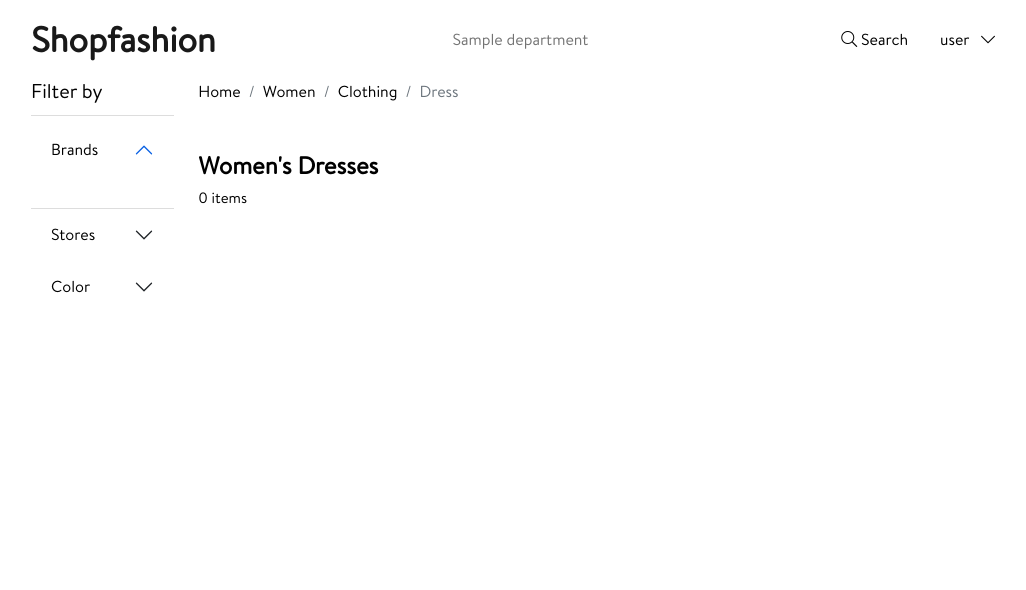
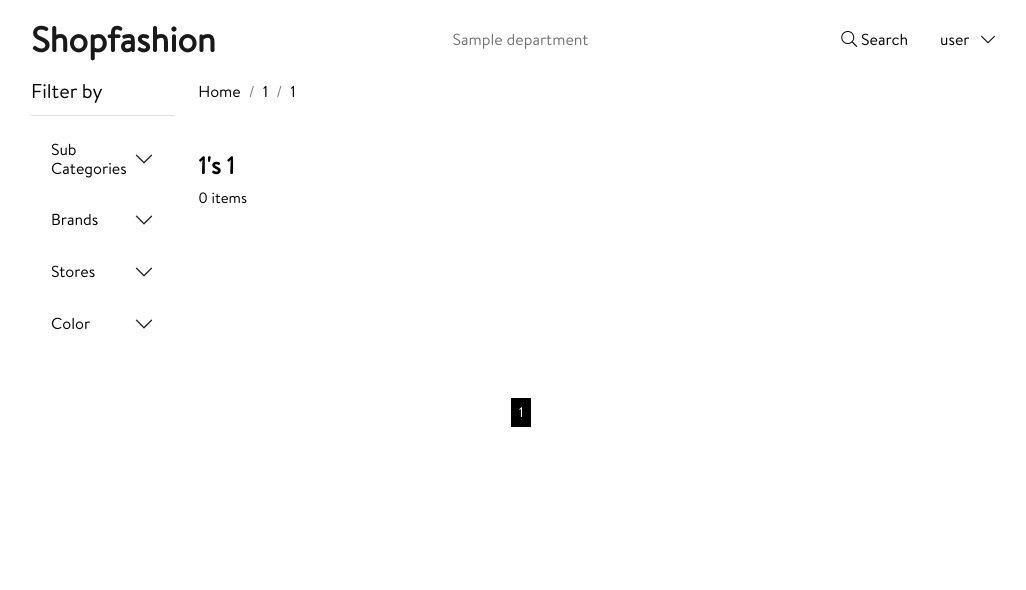
Before and after one commit to priteshtagline/shop-fashion, a Django app: page /browse/1/1/ in a window 1280 px wide. Shown: the top 590 px of the page, without its empty margins (119-1145 px from the left). Run offline with Django 3.2, Linux system fonts and the light colour scheme; tables that the repository leaves empty hold one stand-in row (values such as "Sample post"); some libraries are stand-ins or nearby versions.

Commit message:
Browse page intigration.
Page title create dynamically.
Product filter data diplay dynamically and filter working proper.

```diff
--- a/website/templates/browse.html
+++ b/website/templates/browse.html
@@ -2,7 +2,7 @@
 {% load static %}
 {% load static admin_tags %}
 
-{% block title %} Home | {{block.super}} {% endblock %}
+{% block title %} {{ view.kwargs.department|title }}'s {% firstof view.kwargs.subcategory|default_if_none:""|title view.kwargs.category|default_if_none:""|title "" %} | {{block.super}} {% endblock %}
 
 {% block body %}
 <main>
@@ -11,15 +11,62 @@
             <div class="col-md-2 filter side-nav fixed" id="slide-out">
                 <div class="accordion" id="accordionExample">
                     <h2 class="fw-light fs-5 heading-filter">Filter by</h2>
+
+                    {% if not view.kwargs.category %}
                     <div class="accordion-item">
                         <h2 class="accordion-header" id="headingOne">
-                            <button class="accordion-button" type="button" data-bs-toggle="collapse"
-                                data-bs-target="#panelsStayOpen-collapseOne" aria-expanded="true"
+                            <button class="accordion-button collapsed" type="button" data-bs-toggle="collapse"
+                                data-bs-target="#panelsStayOpen-category" aria-expanded="false"
+                                aria-controls="panelsStayOpen-category">
+                                Categories
+                            </button>
+                        </h2>
+                        <div id="panelsStayOpen-category" class="accordion-collapse collapse">
+                            <div class="accordion-body">
+                                <ul class="collections">
+                                    {% for category in categories_list %}
+                                    <li class="collections-item">
+                                       <label> <a href="{{ request.path }}{{ category|lower }}?{{request.GET.urlencode}}">{{category|title}}</a></label>
+                                    </li>
+                                    {% endfor %}
+                                </ul>
+                            </div>
+                        </div>
+                    </div>
+                    {% endif %}
+
+                    {% if not view.kwargs.subcategory and view.kwargs.category %}
+                    <div class="accordion-item">
+                        <h2 class="accordion-header" id="headingOne">
+                            <button class="accordion-button collapsed" type="button" data-bs-toggle="collapse"
+                                data-bs-target="#panelsStayOpen-subcategory" aria-expanded="false"
+                                aria-controls="panelsStayOpen-subcategory">
+                                Sub Categories
+                            </button>
+                        </h2>
+                        <div id="panelsStayOpen-subcategory" class="accordion-collapse collapse">
+                            <div class="accordion-body">
+                                <ul class="collections">
+                                    {% for sub_category in subcategories_list %}
+                                    <li class="collections-item">
+                                         <label> <a href="{{ request.path }}{{ sub_category|lower }}?{{request.GET.urlencode}}">{{sub_category|title}}</a></label>
+                                    </li>
+                                    {% endfor %}
+                                </ul>
+                            </div>
+                        </div>
+                    </div>
+                    {% endif %}
+
+                    <div class="accordion-item brand">
+                        <h2 class="accordion-header" id="headingOne">
+                            <button class="accordion-button collapsed" type="button" data-bs-toggle="collapse"
+                                data-bs-target="#panelsStayOpen-collapseOne" aria-expanded="false"
                                 aria-controls="panelsStayOpen-collapseOne">
                                 Brands
                             </button>
                         </h2>
-                        <div id="panelsStayOpen-collapseOne" class="accordion-collapse collapse show"
+                        <div id="panelsStayOpen-collapseOne" class="accordion-collapse collapse"
                             aria-labelledby="panelsStayOpen-headingOne">
                             <div class="accordion-body">
                                 <ul class="collections">
@@ -34,7 +81,7 @@
                         </div>
                     </div>
 
-                    <div class="accordion-item">
+                    <div class="accordion-item store">
                         <h2 class="accordion-header" id="headingTwo">
                             <button class="accordion-button collapsed" type="button" data-bs-toggle="collapse"
                                 data-bs-target="#collapseTwo" aria-expanded="false" aria-controls="collapseTwo">
@@ -56,7 +103,7 @@
                         </div>
                     </div>
 
-                    <div class="accordion-item">
+                    <div class="accordion-item color">
                         <h2 class="accordion-header" id="headingThree">
                             <button class="accordion-button collapsed" type="button" data-bs-toggle="collapse"
                                 data-bs-target="#panelsStayOpen-collapseThree" aria-expanded="false"
@@ -88,9 +135,13 @@
                 <nav aria-label="breadcrumb">
                     <ol class="breadcrumb">
                         <li class="breadcrumb-item"><a href="{% url 'website:home' %}">Home</a></li>
-                        <li class="breadcrumb-item"><a href="browse.html">Women</a></li>
-                        <li class="breadcrumb-item"><a href="browse.html">Clothing</a></li>
-                        <li class="breadcrumb-item active">Dress</li>
+                        <li class="breadcrumb-item"><a href="{% url 'website:browse_department' view.kwargs.department %}">{{ view.kwargs.department|title }}</a></li>
+                        {% if view.kwargs.category %}
+                        <li class="breadcrumb-item"><a href="{% url 'website:browse_category' view.kwargs.department view.kwargs.category %}">{{ view.kwargs.category|title }}</a></li>
+                        {% endif %}
+                        {% if view.kwargs.subcategory %}
+                        <li class="breadcrumb-item"><a href="{% url 'website:browse' view.kwargs.department view.kwargs.category view.kwargs.subcategory %}">{{ view.kwargs.subcategory|title }}</a></li>
+                        {% endif %}
                     </ol>
                 </nav>
 
@@ -99,7 +150,7 @@
                 <div id="overlay"></div>
                 <div class="browse-content">
                     <div class="product-catalouge mt-5">
-                        <h4 class="fw-bold">Women's Dresses</h4>
+                        <h4 class="fw-bold">{{ view.kwargs.department|title }}'s {% firstof view.kwargs.subcategory|default_if_none:""|title view.kwargs.category|default_if_none:""|title "" %}</h4>
                         <p>{{products|length}} item{{ products|pluralize }}</p>
                         <div class="products">
                             <ul class="product-list d-flex justify-content-evenly">
@@ -145,6 +196,7 @@
         var base_url = current_url.substr(0, current_url.lastIndexOf('/'));
 
         function createURLQueryToJson(url) {
+            // given url to find all parameters and return json object.
             let _url = new URL(url);
             let _params = new URLSearchParams(_url.search);
             let json_data = Array.from(_params.keys()).reduce((sum, value) => {
@@ -156,6 +208,7 @@
         }
 
         function createJsonToURLQuery(o) {
+            // given parameters json object and return encoded url.
             return Object.keys(o)
                 .map(key => `${encodeURIComponent(key)}=` +
                     o[key].map(v => encodeURIComponent(v)).join(','))
@@ -163,6 +216,12 @@
         }
 
         $.each(createURLQueryToJson(current_url), function (key, val) {
+            // on window load to get current url and checkbox checked if parameter in value give.
+            var fecture_filter_html_block = $(".accordion-item."+key);
+            if({{products|length}}){
+                fecture_filter_html_block.find("button").removeClass('collapsed');
+                fecture_filter_html_block.find("div.accordion-collapse.collapse").addClass('show');
+            }
             $.each(val, function(index, fileter_val) {
                 $(":checkbox[class='filter_checkbox'][name='" + key + "'][value='" + fileter_val + "']")
                     .attr("checked", true);
@@ -170,6 +229,7 @@
         });
 
         $('.filter_checkbox').on('change', function () {
+            // on filter any chcekbox checked or uncheck then genrate new url and window current location change to new url.
             $(".filter_checkbox:checked").each(function () {
                 var filter_value = $(':checkbox[name=' + this.name + ']:checked').map(
                 function () {
--- a/website/urls.py
+++ b/website/urls.py
@@ -18,4 +18,6 @@ urlpatterns = [
          BrowseListView.as_view(), name='browse'),
     path('browse/<department>/<category>/',
          BrowseListView.as_view(), name='browse_category'),
+    path('browse/<department>/',
+         BrowseListView.as_view(), name='browse_department'),
 ]
--- a/website/views/browse.py
+++ b/website/views/browse.py
@@ -1,20 +1,42 @@
 from django.views.generic import ListView
+from products.models.category import Category
 from products.models.merchant import Merchant
 from products.models.product import Product
+from products.models.sub_category import SubCategory
 
 
 class BrowseListView(ListView):
+    """Website browse product list page
+
+    Args:
+        ListView ([Django Method]): [Extend by django generic listview]
+
+    Returns:
+        [html/text]: [return render html for browse product page]
+    """
     model = Product
     template_name = 'browse.html'
     context_object_name = 'products'
-    # paginate_by = 24
+    paginate_by = 24
 
     def get_queryset(self):
+        """Override django generic listview get_queryset method because
+           as per requrments to diaplay product data by department, category and sub category so,
+           pass keyword arguments to the url and hear filter by given keywords arguments.
+
+           If user more product filter by brand, store and color then pass in query parameter and
+           hear filter product by given querystring parameter.
+
+        Returns:
+            [queryset object]: [filter product queryset object data]
+        """
         qs = super(BrowseListView, self).get_queryset()
         kwargs_filters = {
             'department__name__iexact': self.kwargs['department'],
-            'category__name__iexact': self.kwargs['category'],
         }
+        if 'category' in self.kwargs:
+            kwargs_filters['category__name__iexact'] = self.kwargs['category']
+
         if 'subcategory' in self.kwargs:
             kwargs_filters['subcategory__name__iexact'] = self.kwargs['subcategory']
 
@@ -35,13 +57,32 @@ class BrowseListView(ListView):
         return qs.filter(**kwargs_filters, **query_dict)
 
     def get_context_data(self, **kwargs):
+        """Override django generic listview get_context_data method because
+           as per requrments to diaplay product data by department, category and sub category so,
+           pass keyword arguments to the url and hear filter by given keywords arguments.
+
+           Hear context product data with pass dyanamiclly filter data as per select
+           deparametn, category and sub category wise set filter data.
+
+        Returns:
+            [json object]: [product and his filter object data]
+        """
         context = super().get_context_data(**kwargs)
         kwargs_filters = {
             'department__name__iexact': self.kwargs['department'],
-            'category__name__iexact': self.kwargs['category'],
         }
+
+        if 'category' in self.kwargs:
+            kwargs_filters['category__name__iexact'] = self.kwargs['category']
+        else:
+            context['categories_list'] = Category.objects.values_list(
+                'name', flat=True).filter(**kwargs_filters)
+
         if 'subcategory' in self.kwargs:
             kwargs_filters['subcategory__name__iexact'] = self.kwargs['subcategory']
+        else:
+            context['subcategories_list'] = SubCategory.objects.values_list(
+                'name', flat=True).filter(**kwargs_filters)
 
         context['filter_brands'] = Product.objects.values_list(
             'brand', flat=True).filter(**kwargs_filters).distinct()
@@ -51,6 +92,7 @@ class BrowseListView(ListView):
 
         context['filter_stors'] = Merchant.objects.filter(
             id__in=merchant_id_list)
+
         context['filter_colors'] = Product.objects.values_list(
             'color', flat=True).filter(**kwargs_filters).distinct()
 
```
Also changed, not shown: requirements.txt (+9 -0 lines).
